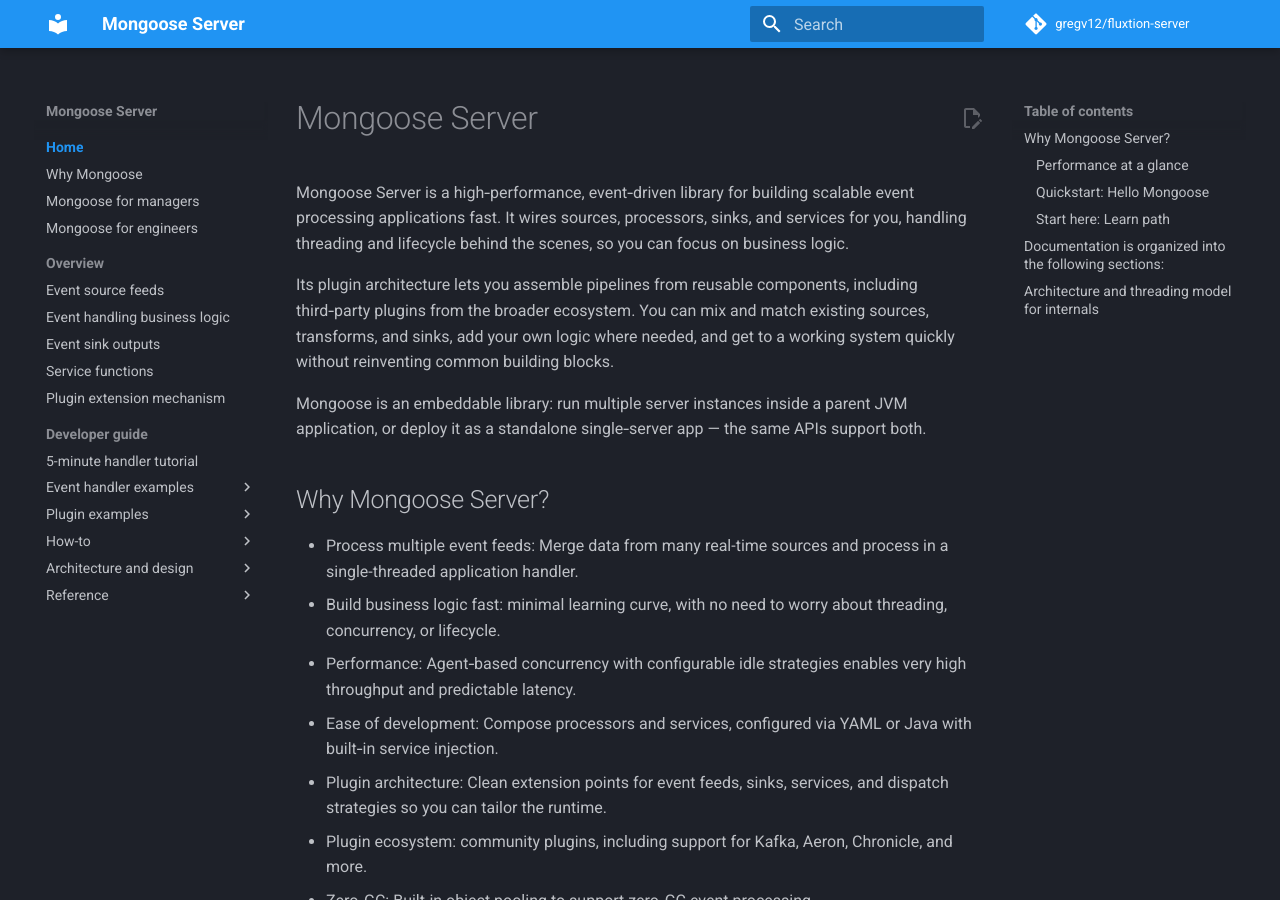
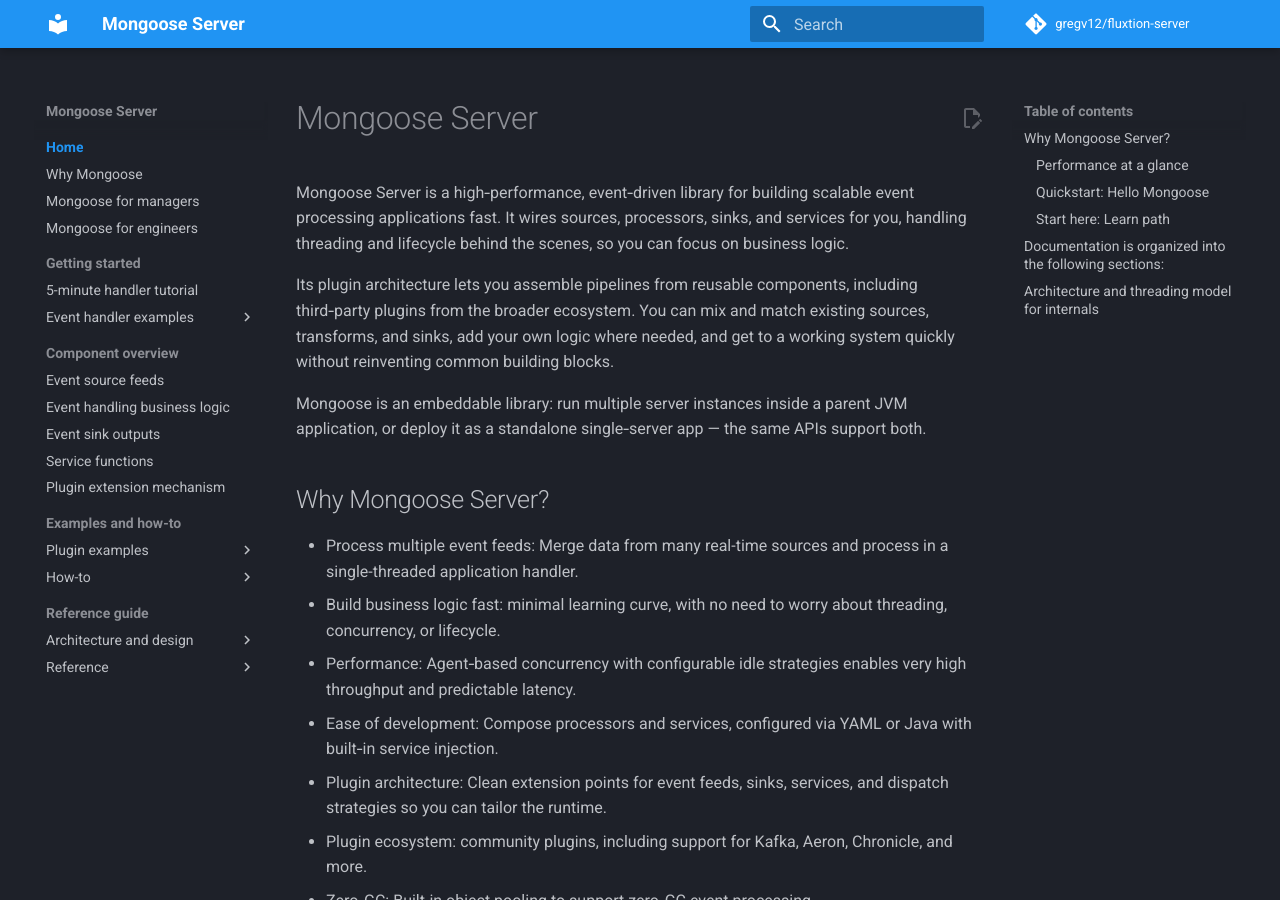
Before and after one commit to gregv12/fluxtion-server, an MkDocs documentation site: the page built from docs/index.md, in a window 1280 px wide and 900 px high. Built offline with MkDocs 1.6.1 and Material for MkDocs 9.7.7, drawn with Linux system fonts in a browser that asks for light colours; comment, search, counter and statistics services are not loaded.

Commit message:
restructure mkdocs.yml to improve navigation: rename and reorganize sections, add "Getting started" and "Reference guide" categories

```diff
--- a/mkdocs.yml
+++ b/mkdocs.yml
@@ -60,17 +60,18 @@
       - Why Mongoose: overview/mongoose-two-page-intro.md
       - Mongoose for managers: overview/managers-overview.md
       - Mongoose for engineers: overview/engineers-overview.md
-  - Overview:
+  - Getting started:
+      - 5-minute handler tutorial: guide/five-minute-event-handler-tutorial.md
+      - Event handler examples:
+          - Fluent API: guide/file-and-memory-feeds-example.md
+          - YAML config: guide/file-and-memory-feeds-yaml-example.md
+  - Component overview:
       - Event source feeds: overview/event-sources-overview.md
       - Event handling business logic: overview/event-processing-architecture.md
       - Event sink outputs: overview/event-sinks-overview.md
       - Service functions: overview/services-overview.md
       - Plugin extension mechanism: overview/plugin_extension_architecture.md
-  - Developer guide:
-      - 5-minute handler tutorial: guide/five-minute-event-handler-tutorial.md
-      - Event handler examples:
-          - Fluent API: guide/file-and-memory-feeds-example.md
-          - YAML config: guide/file-and-memory-feeds-yaml-example.md
+  - Examples and how-to:
       - Plugin examples:
           - Event sink plugin: plugin/writing-a-message-sink-plugin.md
           - Event source plugin: plugin/writing-an-event-source-plugin.md
@@ -90,6 +91,7 @@
           - Event source read strategy: guide/read-strategy.md
           - Zero‑GC object pooling: how-to/how-to-object-pool.md
           - Core pin agent threads: how-to/how-to-core-pin.md
+  - Reference guide:
       - Architecture and design:
           - Doc description: architecture/index.md
           - Overview: architecture/overview.md
```
